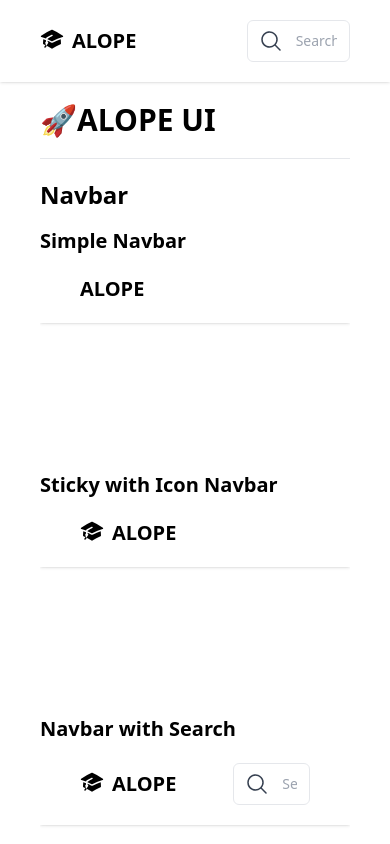
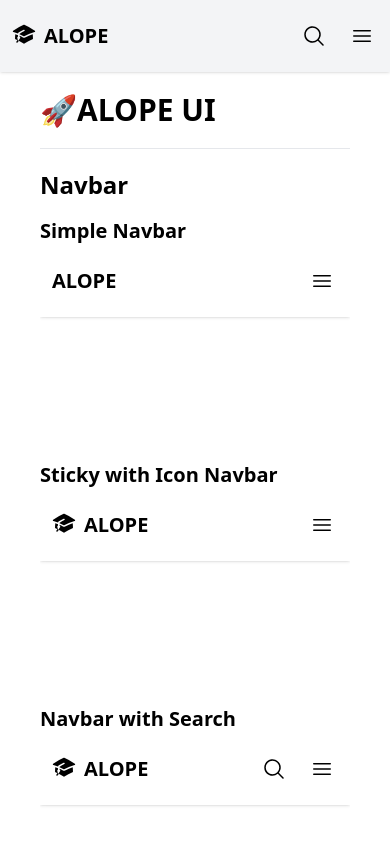
Before and after one commit to ilhamhafidz404/alope-ui, a React (Vite) app: page /about in a window 390 px wide. Shown: the top 844 px of the page. Built offline with nearby package versions, Linux system fonts and the light colour scheme.

Commit message:
Responsive Nav Links

```diff
--- /dev/null
+++ b/Navbar/fullscreeenNav.tsx
@@ -0,0 +1,57 @@
+import { NavLink } from "react-router-dom";
+
+interface navLinks {
+  placeholder: string;
+  to: string;
+}
+
+type NavbarProps = {
+  isShow: boolean;
+  links: navLinks[];
+  baseClass: string;
+  addedHoverClass: string;
+  addedActiveClass: string;
+  bg: string;
+  hiddenFullscreenNav: () => void;
+};
+
+export default function NavbarFullscreeenNav({
+  isShow,
+  links,
+  baseClass,
+  addedHoverClass,
+  addedActiveClass,
+  bg,
+  hiddenFullscreenNav,
+}: NavbarProps) {
+  const bgClass =
+    bg === "dark" ? "bg-gray-800 text-gray-100" : "bg-white text-gray-900";
+  const translateClass = isShow ? "translate-y-0" : "-translate-y-full";
+
+  return (
+    <section
+      className={`fixed lg:hidden inset-0 z-40 flex items-center justify-center ${bgClass} transition-all duration-300 ${translateClass}`}
+    >
+      <ul className="font-medium">
+        {links.map(({ to, placeholder }) => (
+          <li
+            key={to}
+            className="text-center mb-5 text-xl"
+            onClick={() => hiddenFullscreenNav()}
+          >
+            <NavLink
+              to={to}
+              className={({ isActive }) =>
+                `${baseClass} ${addedHoverClass} ${
+                  isActive ? addedActiveClass : ""
+                }`
+              }
+            >
+              {placeholder}
+            </NavLink>
+          </li>
+        ))}
+      </ul>
+    </section>
+  );
+}
--- a/Navbar/index.tsx
+++ b/Navbar/index.tsx
@@ -1,10 +1,11 @@
 import { ReactNode, useState } from "react";
 import { NavLink } from "react-router-dom";
 import NavbarSearchBox from "./searchBox";
+import NavbarFullscreeenNav from "./fullscreeenNav";
 import Input from "../Input";
 
 interface navLinks {
-  placeholder: String;
+  placeholder: string;
   to: string;
 }
 
@@ -16,7 +17,7 @@ interface searchItems {
 }
 
 type NavbarProps = {
-  title: String;
+  title: string;
   logo?: ReactNode;
   links: navLinks[];
   stickyTop?: boolean;
@@ -53,9 +54,13 @@ export default function Navbar({
     dark: "bg-gray-800 text-gray-100",
   };
 
+  //
+  const [isShowFSNav, setIsShowFSNav] = useState<boolean>(false);
+
   return (
+    <>
       <nav
-      className={`z-50 flex justify-between px-10 py-5 items-center shadow ${
+        className={`z-50 flex justify-between py-5 items-center shadow xl:px-20 md:px-10 px-3 ${
           backDropBlur && "backdrop-blur"
         } ${stickyTop && "sticky top-0 left-0 right-0"} ${bg && bgClass[bg]}`}
       >
@@ -64,27 +69,12 @@ export default function Navbar({
           <h5 className="font-bold text-xl">{title}</h5>
         </div>
         {withSearchBar && (
-        <div className="w-1/3 text-gray-800 relative">
+          <div className="w-1/3 text-gray-800 relative hidden lg:block">
             <Input
               name="wef"
               type="text"
               placeholder="Search your favorite"
-            leftIcon={
-              <>
-                <svg
-                  xmlns="http://www.w3.org/2000/svg"
-                  viewBox="0 0 24 24"
-                  fill="currentColor"
-                  className="size-6"
-                >
-                  <path
-                    fillRule="evenodd"
-                    d="M10.5 3.75a6.75 6.75 0 1 0 0 13.5 6.75 6.75 0 0 0 0-13.5ZM2.25 10.5a8.25 8.25 0 1 1 14.59 5.28l4.69 4.69a.75.75 0 1 1-1.06 1.06l-4.69-4.69A8.25 8.25 0 0 1 2.25 10.5Z"
-                    clipRule="evenodd"
-                  />
-                </svg>
-              </>
-            }
+              leftIcon={<SearchIcon />}
               onChangeValue={(e) => setSearch(e)}
             />
             <NavbarSearchBox
@@ -94,7 +84,7 @@ export default function Navbar({
             />
           </div>
         )}
-      <div className="hidden xl:block">
+        <div className="hidden lg:block">
           <ul className="flex gap-5 font-medium">
             {links.map((link) => (
               <li>
@@ -112,6 +102,94 @@ export default function Navbar({
             ))}
           </ul>
         </div>
+        {/*  */}
+        <div className="lg:hidden flex gap-5">
+          {withSearchBar && (
+            <button>
+              <SearchIcon />
+            </button>
+          )}
+          <div
+            className={`p-1 rounded-md cursor-pointer ${
+              bg == "dark" ? "hover:bg-gray-700" : "hover:bg-gray-200"
+            }`}
+            onClick={() => setIsShowFSNav(!isShowFSNav)}
+          >
+            {!isShowFSNav ? <HamburgerIcon /> : <CloseIcon />}
+          </div>
+        </div>
       </nav>
+
+      <NavbarFullscreeenNav
+        isShow={isShowFSNav}
+        links={links}
+        addedActiveClass={addedActiveClass}
+        baseClass={baseClass}
+        addedHoverClass={addedHoverClass}
+        bg={bg}
+        hiddenFullscreenNav={() => setIsShowFSNav(false)}
+      />
+    </>
   );
 }
+
+const SearchIcon = () => {
+  return (
+    <>
+      <svg
+        xmlns="http://www.w3.org/2000/svg"
+        viewBox="0 0 24 24"
+        fill="currentColor"
+        className="size-6"
+      >
+        <path
+          fillRule="evenodd"
+          d="M10.5 3.75a6.75 6.75 0 1 0 0 13.5 6.75 6.75 0 0 0 0-13.5ZM2.25 10.5a8.25 8.25 0 1 1 14.59 5.28l4.69 4.69a.75.75 0 1 1-1.06 1.06l-4.69-4.69A8.25 8.25 0 0 1 2.25 10.5Z"
+          clipRule="evenodd"
+        />
+      </svg>
+    </>
+  );
+};
+
+const HamburgerIcon = () => {
+  return (
+    <>
+      <svg
+        xmlns="http://www.w3.org/2000/svg"
+        fill="none"
+        viewBox="0 0 24 24"
+        strokeWidth={1.5}
+        stroke="currentColor"
+        className="size-6"
+      >
+        <path
+          strokeLinecap="round"
+          strokeLinejoin="round"
+          d="M3.75 6.75h16.5M3.75 12h16.5m-16.5 5.25h16.5"
+        />
+      </svg>
+    </>
+  );
+};
+
+const CloseIcon = () => {
+  return (
+    <>
+      <svg
+        xmlns="http://www.w3.org/2000/svg"
+        fill="none"
+        viewBox="0 0 24 24"
+        strokeWidth={1.5}
+        stroke="currentColor"
+        className="size-6"
+      >
+        <path
+          strokeLinecap="round"
+          strokeLinejoin="round"
+          d="M6 18 18 6M6 6l12 12"
+        />
+      </svg>
+    </>
+  );
+};
--- a/src/App.tsx
+++ b/src/App.tsx
@@ -50,7 +50,7 @@ function App() {
         ]}
         stickyTop
         backDropBlur
-        bg={"transparent"}
+        bg={"light"}
         withSearchBar
         searchItems={[
           {
```
Lines whose indentation alone changed are shown as unchanged.
